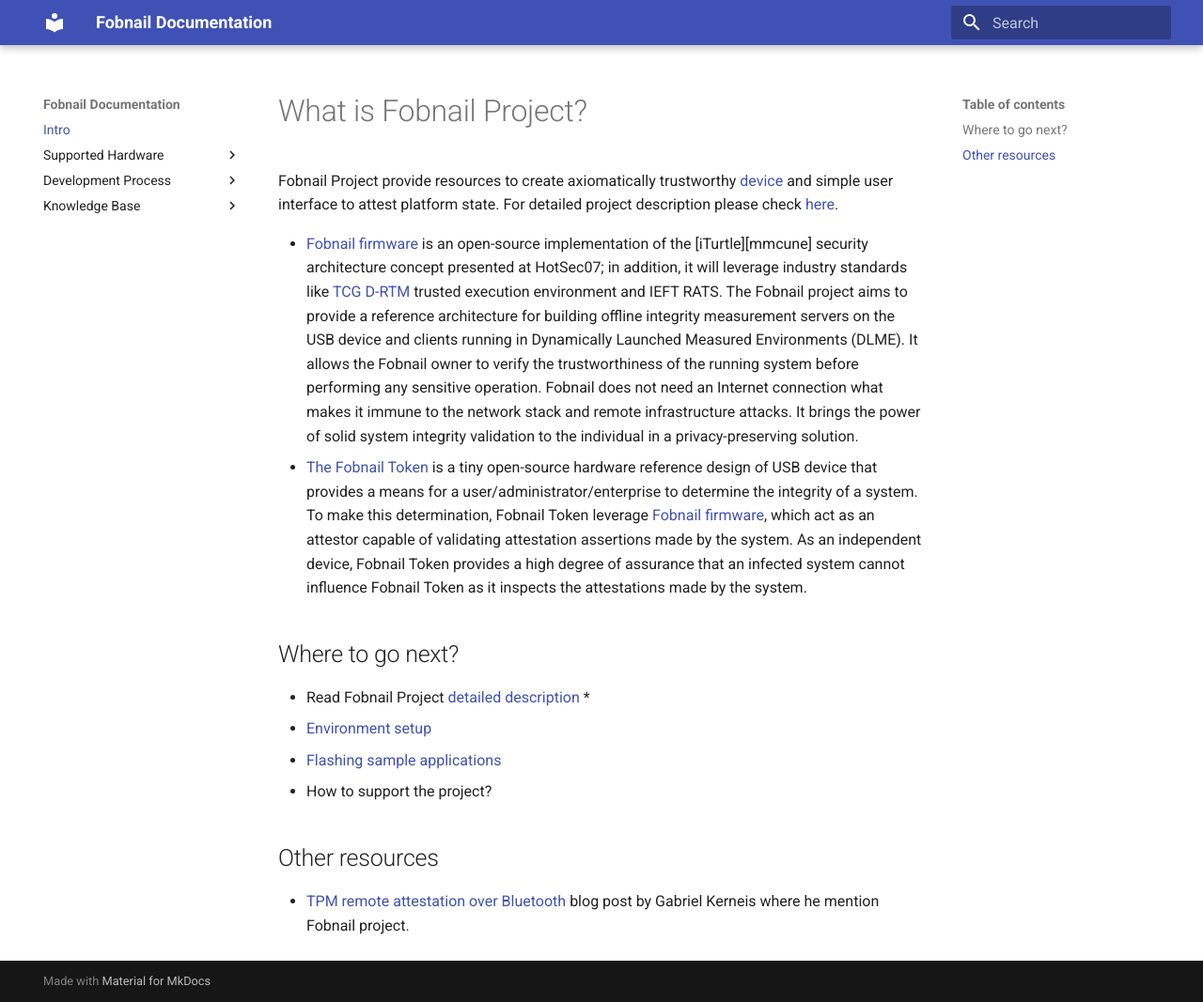
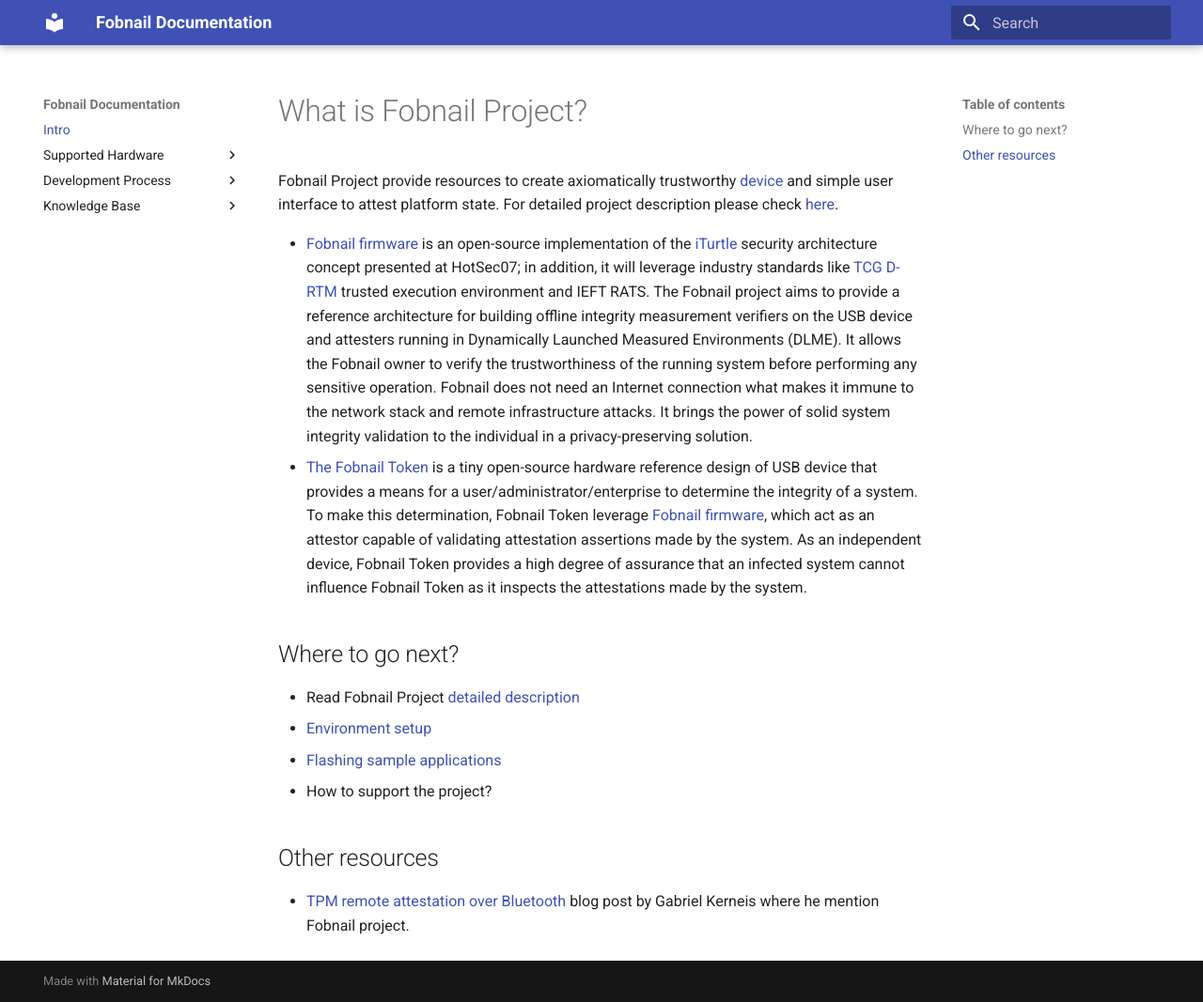
Before and after one commit to fobnail/docs, an MkDocs documentation site: the page built from docs/index.md, in a window 1280 px wide and 1067 px high. Shown: the whole window at 94% size. Built offline with MkDocs 1.6.1 and Material for MkDocs 9.7.7, drawn with Linux system fonts in a browser that asks for light colours.

Commit message:
docs/index.md: fix project description and formatting issues
Signed-off-by: Piotr Król <piotr.krol@3mdeb.com>

```diff
--- a/docs/index.md
+++ b/docs/index.md
@@ -5,11 +5,11 @@
 detailed project description please check [here](description).
 
 * [Fobnail firmware][fobnail_fw] is an open-source implementation of the
-  [iTurtle][mmcune] security architecture concept presented at HotSec07; in addition, it
+  [iTurtle][mccune] security architecture concept presented at HotSec07; in addition, it
   will leverage industry standards like [TCG D-RTM][tcg_drtm] trusted execution environment
   and IEFT RATS. The Fobnail project aims to provide a reference architecture
-  for building offline integrity measurement servers on the USB device and
-  clients running in Dynamically Launched Measured Environments (DLME). It
+  for building offline integrity measurement verifiers on the USB device and
+  attesters running in Dynamically Launched Measured Environments (DLME). It
   allows the Fobnail owner to verify the trustworthiness of the running system
   before performing any sensitive operation. Fobnail does not need an Internet
   connection what makes it immune to the network stack and remote
@@ -27,7 +27,6 @@
 ## Where to go next?
 
 * Read Fobnail Project [detailed description](description.md)
-*
 * [Environment setup](environment.md)
 * [Flashing sample applications](flashing_samples.md)
 * How to support the project?
```
